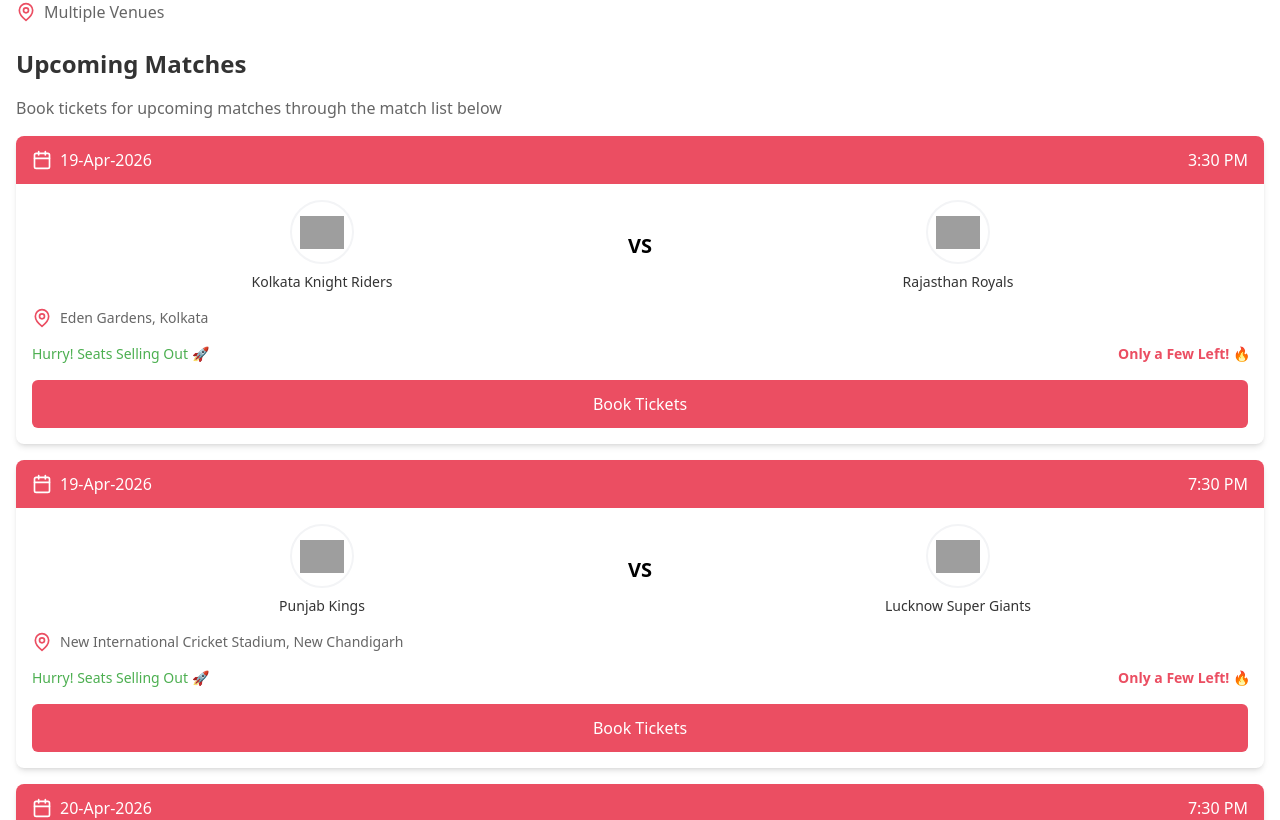
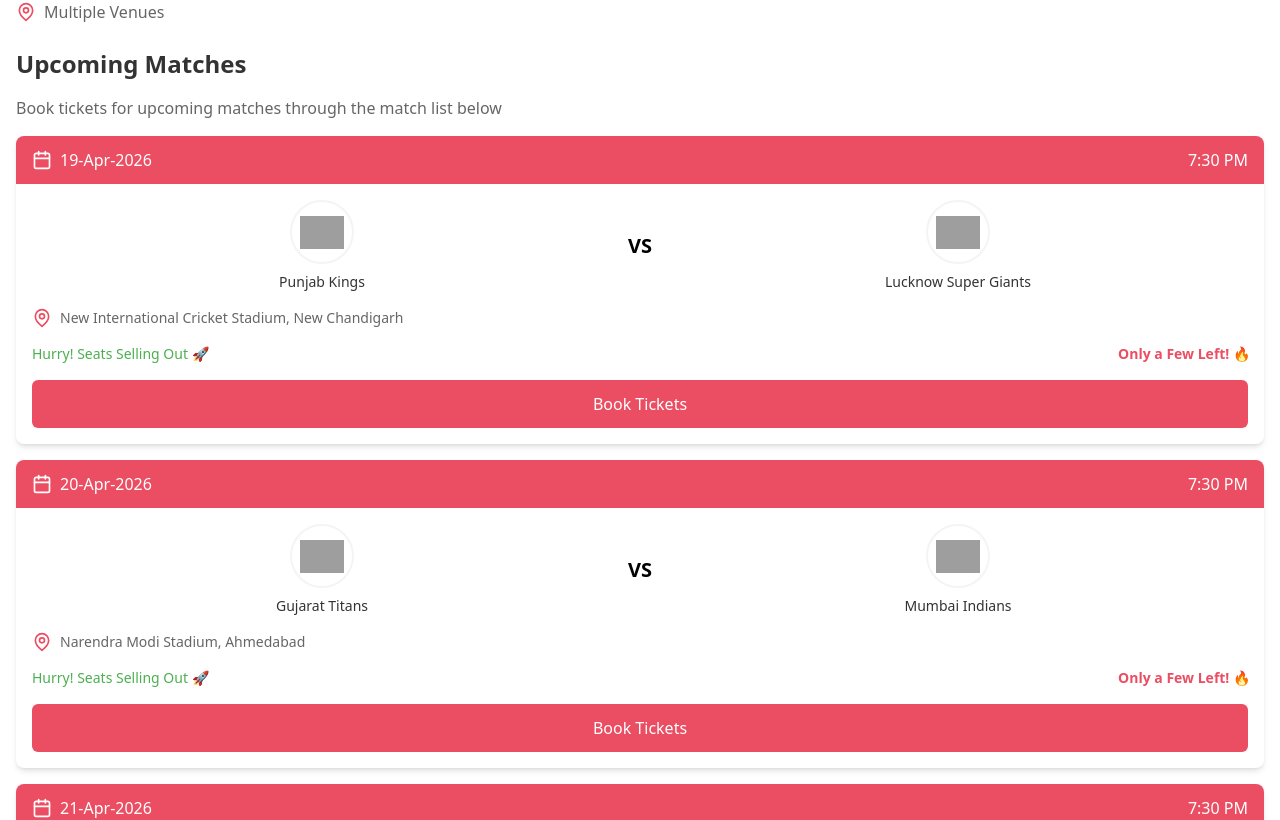
Before and after one commit to newmsacc999/chdi, a React (Vite) app: page / in a window 1280 px wide. Shown: the part 1128-1948 px from the top of the page. Built offline with nearby package versions, Linux system fonts and the light colour scheme; grey boxes are pictures that could not be loaded.

Commit message:
Update home.tsx

```diff
--- a/src/home.tsx
+++ b/src/home.tsx
@@ -8,27 +8,6 @@
 
   const matches = [
 
-
-
-
-
-
-
-
-  {
-    "id": "match28",
-    "date": "19-Apr-2026",
-    "time": "3:30 PM",
-    "team1": {
-      "name": "Kolkata Knight Riders",
-      "logo": "https://upload.wikimedia.org/wikipedia/en/4/4c/Kolkata_Knight_Riders_Logo.svg"
-    },
-    "team2": {
-      "name": "Rajasthan Royals",
-      "logo": "https://upload.wikimedia.org/wikipedia/en/5/5c/This_is_the_logo_for_Rajasthan_Royals%2C_a_cricket_team_playing_in_the_Indian_Premier_League_%28IPL%29.svg"
-    },
-    "venue": "Eden Gardens, Kolkata"
-  },
   {
     "id": "match29",
     "date": "19-Apr-2026",
```
